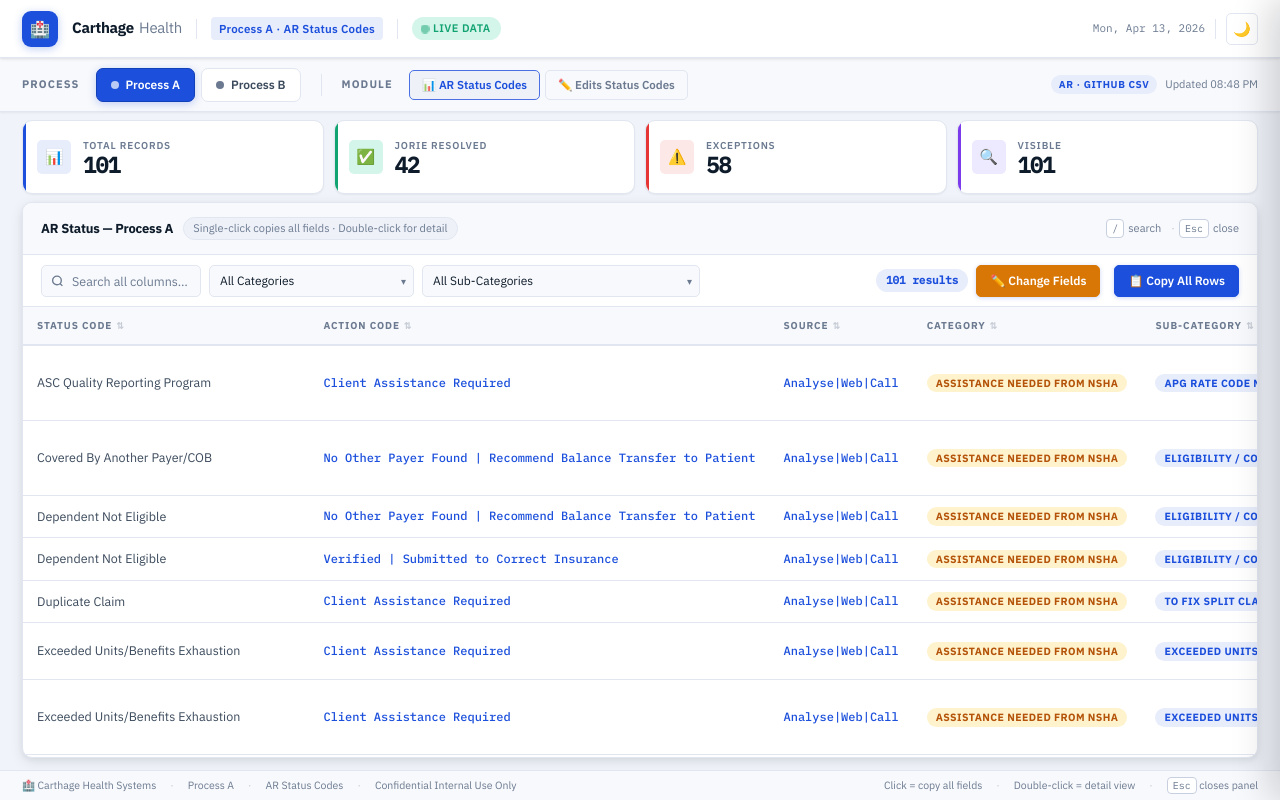
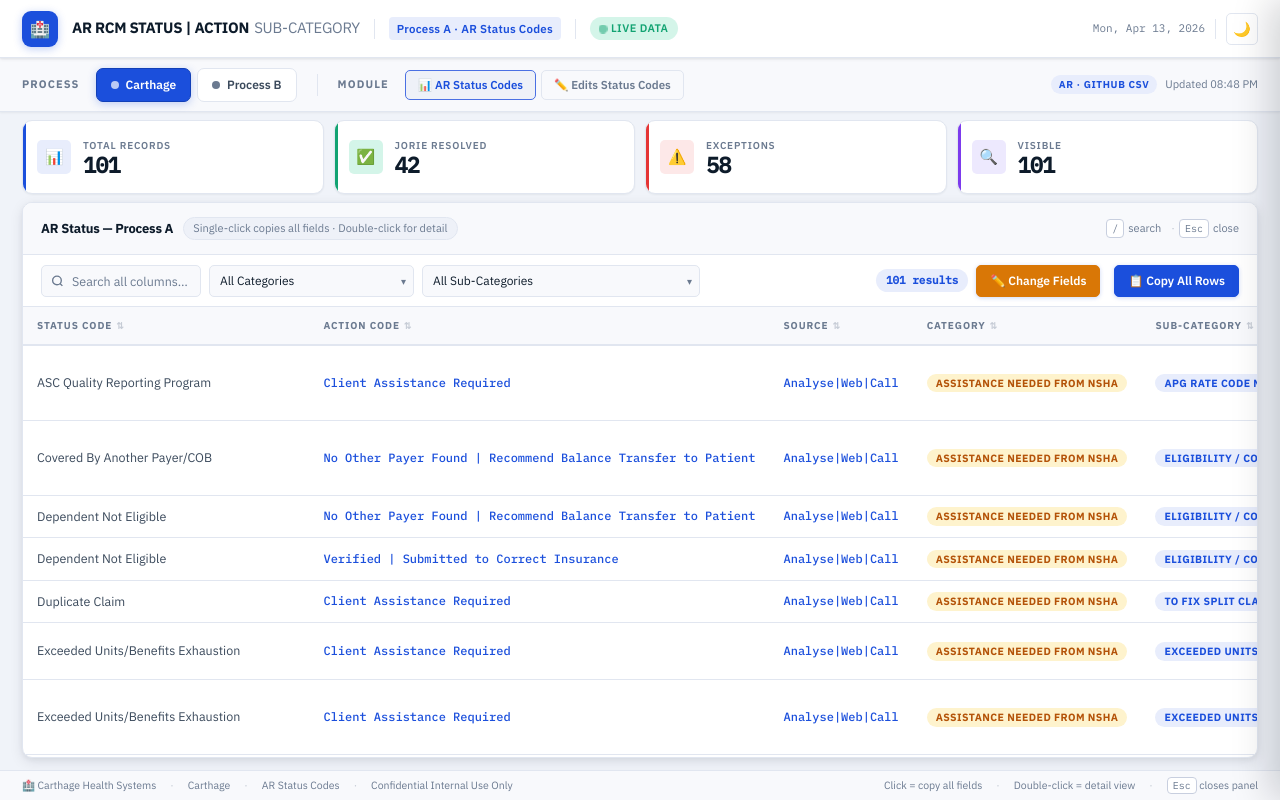
Before and after one commit to kunalvaish49-cpu/Status-Code-Data, a plain HTML site: page Status Codes.html in a window 1280 px wide. Drawn offline with Linux system fonts and the light colour scheme.

Commit message:
Update Status Codes.html

```diff
--- a/Status Codes.html
+++ b/Status Codes.html
@@ -458,7 +458,7 @@ body.dark .drw-field .val.rarc-val{color:var(--purple-dim)}
 <header class="topbar">
   <div class="topbar-l">
     <div class="logo-icon">🏥</div>
-    <span class="logo-name">Carthage <span>Health</span></span>
+    <span class="logo-name">AR RCM STATUS | ACTION <span>SUB-CATEGORY</span></span>
     <div class="divv"></div>
     <span class="nav-tag" id="moduleTag">Operations Dashboard</span>
     <div class="divv"></div>
@@ -480,7 +480,7 @@ body.dark .drw-field .val.rarc-val{color:var(--purple-dim)}
   <div class="proc-group">
     <button class="proc-btn active" id="procA" onclick="switchProcess('A')">
       <span class="proc-dot"></span>
-      Process A
+      Carthage
     </button>
     <button class="proc-btn" id="procB" onclick="switchProcess('B')">
       <span class="proc-dot"></span>
@@ -599,7 +599,7 @@ body.dark .drw-field .val.rarc-val{color:var(--purple-dim)}
   <div class="sbar-l">
     <span>🏥 Carthage Health Systems</span>
     <span class="sbar-sep">·</span>
-    <span id="sbarProcess">Process A</span>
+    <span id="sbarProcess">Carthage</span>
     <span class="sbar-sep">·</span>
     <span id="sbarMode">AR Status Codes</span>
     <span class="sbar-sep">·</span>
```
